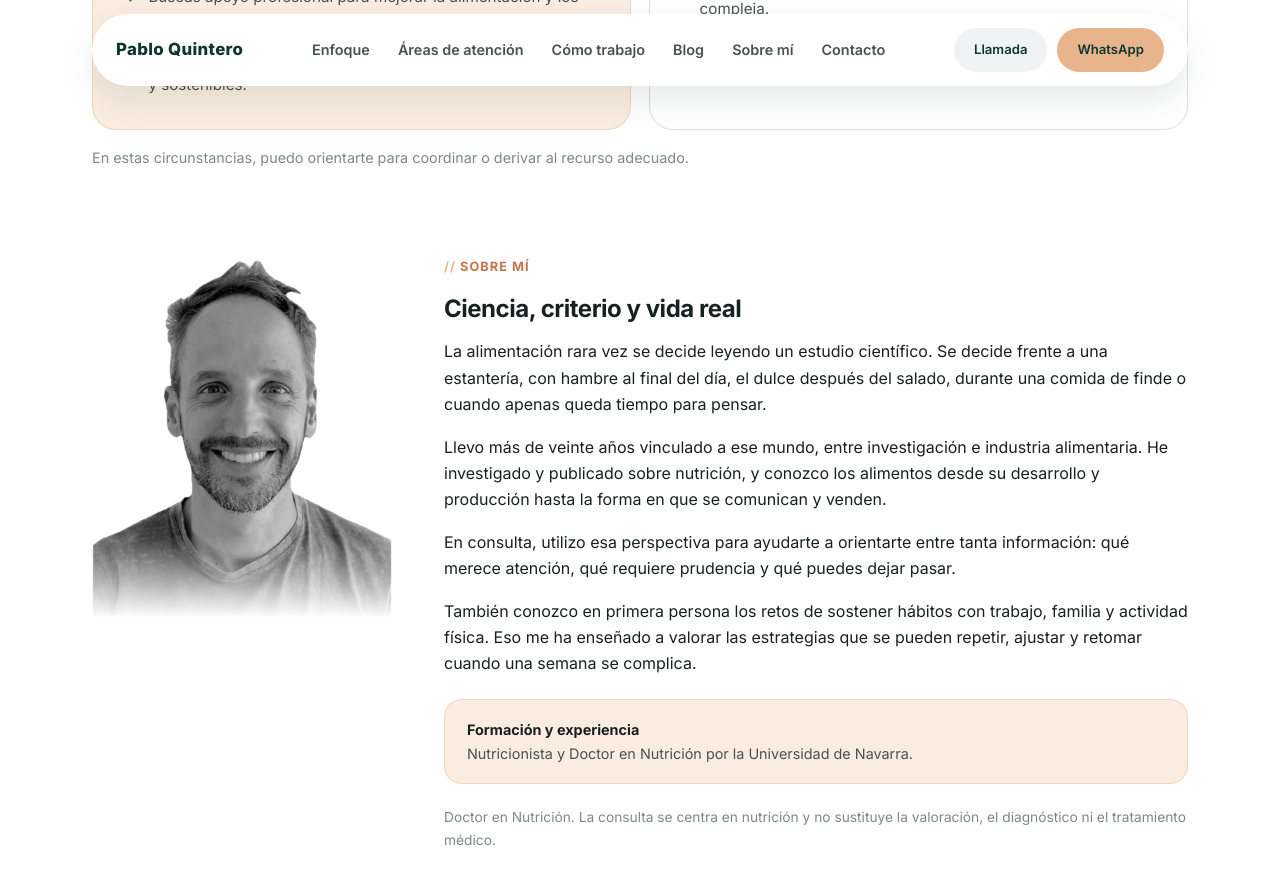
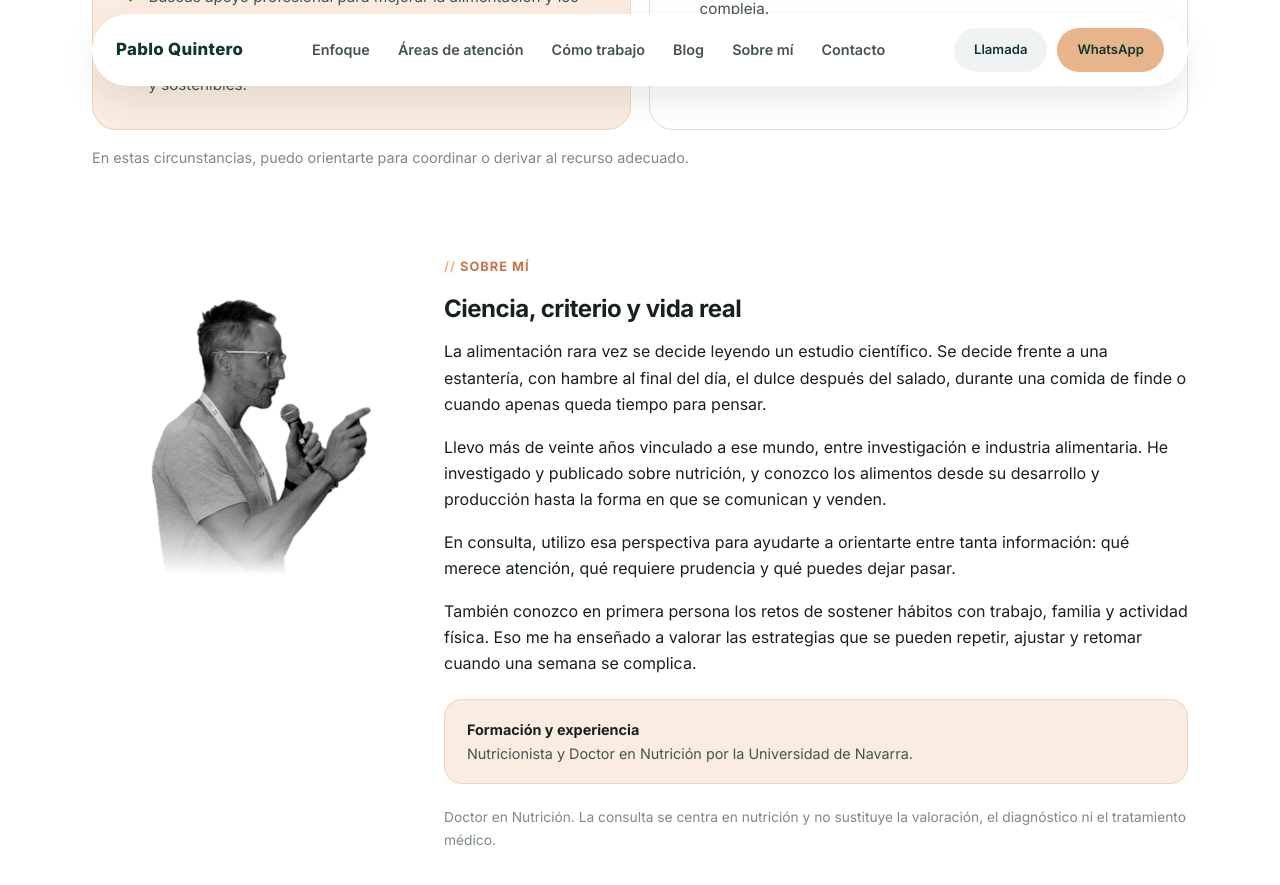
Before and after one commit to pquinriver/pabloquintero-nutricion, a Jekyll site: the page index.html, which Jekyll copies as it is, in a window 1280 px wide and 900 px high, scrolled down 4091 px. Shown: the top 885 px of the window. Built offline with Jekyll 4.4.1, drawn with Linux system fonts in a browser that asks for light colours.

Commit message:
Swap "Sobre mí" photo for the conference shot
Was reusing the same portrait as the hero. New photo is a
transparent-background cutout from a talk Pablo gave, resized from
2861x3162 (4.7MB) down to a 900px-wide web-appropriate size
(~570KB), alpha channel preserved.

Co-Authored-By: Claude Sonnet 5 <noreply@anthropic.com>
Claude-Session: https://claude.ai/code/session_01DnN3Tam13buBricv2YHgrr

```diff
--- a/index.html
+++ b/index.html
@@ -286,7 +286,7 @@
   <section class="section" id="sobre-mi">
     <div class="about-grid">
       <div class="about-photo">
-        <img src="assets/pablo.png" alt="Pablo Quintero, nutricionista y Doctor en Nutrición por la Universidad de Navarra">
+        <img src="assets/pablo-conferencia.png" alt="Pablo Quintero, nutricionista y Doctor en Nutrición, dando una conferencia">
       </div>
       <div>
         <p class="eyebrow-note">Sobre mí</p>
```
Also changed, not shown: assets/pablo-conferencia.png (added).
